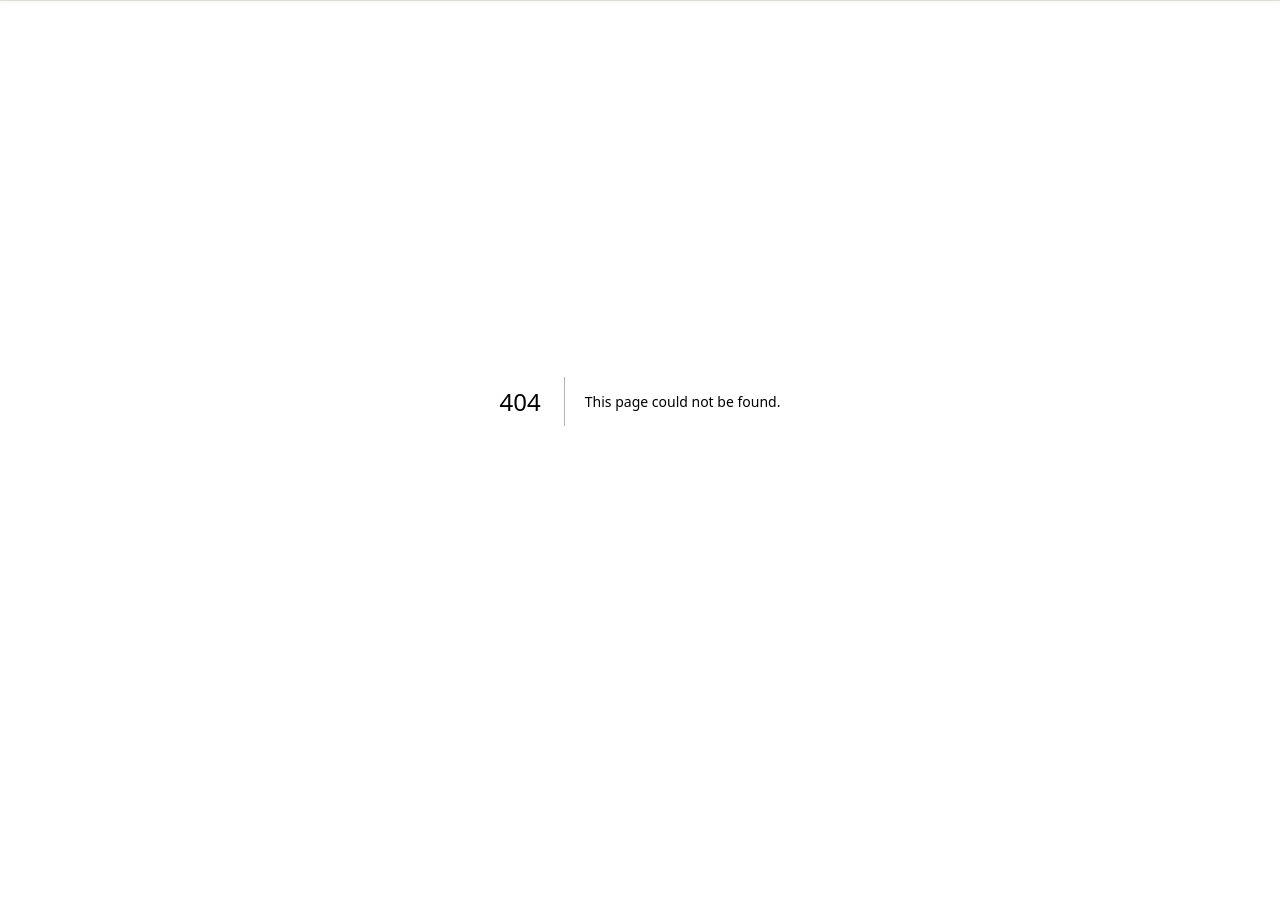
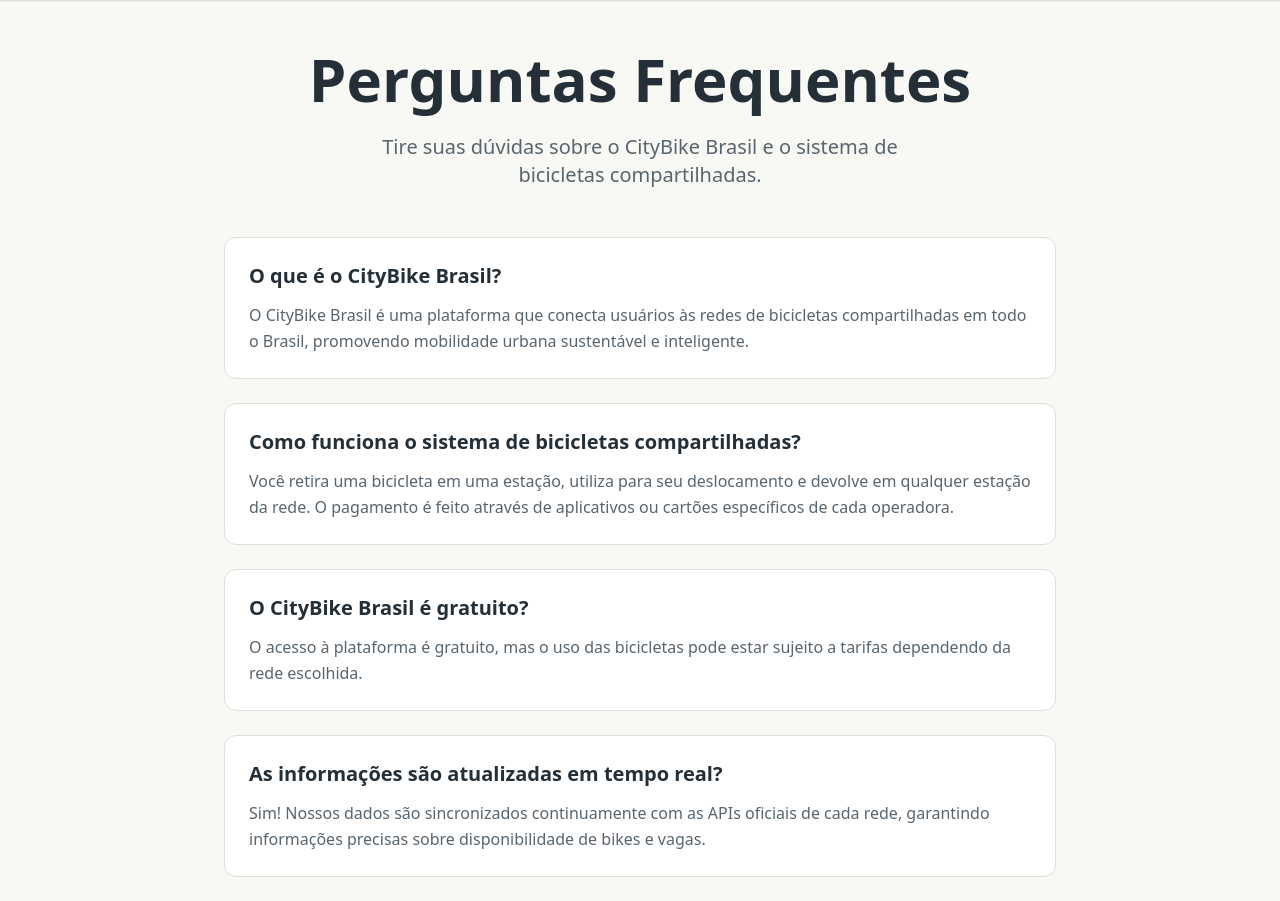
Before and after one commit to pauloelf/citybike-brasil, a Next.js app: page /faq in a window 1280 px wide. Before the commit this address had no page. Shown: the part 60-961 px from the top of the page. Before the commit the page ends 861 px from the top, so only its background shows below. Built offline with nearby package versions, Linux system fonts and the light colour scheme.

Commit message:
feat: added faq page

```diff
--- /dev/null
+++ b/src/app/faq/layout.tsx
@@ -0,0 +1,29 @@
+import type { Metadata } from "next"
+import { ScrollToTop } from "@/components/shared/scroll-to-top"
+
+export const metadata: Metadata = {
+  title:
+    "FAQ | Dúvidas Frequentes sobre Bicicletas Compartilhadas – CityBike Brasil",
+  description:
+    "Encontre respostas para as perguntas mais comuns sobre o uso de bicicletas compartilhadas no CityBike Brasil. Saiba como funcionam as estações, os dados em tempo real, as redes disponíveis, e muito mais. Tudo o que você precisa para pedalar com confiança e informação.",
+  keywords: [
+    "bicicleta",
+    "bike sharing",
+    "mobilidade urbana",
+    "brasil",
+    "sustentabilidade",
+  ],
+}
+
+export default function FaqLayout({
+  children,
+}: Readonly<{
+  children: React.ReactNode
+}>) {
+  return (
+    <>
+      <ScrollToTop />
+      {children}
+    </>
+  )
+}
--- /dev/null
+++ b/src/app/faq/page.tsx
@@ -0,0 +1,74 @@
+const faqs = [
+  {
+    id: 1,
+    question: "O que é o CityBike Brasil?",
+    answer:
+      "O CityBike Brasil é uma plataforma que conecta usuários às redes de bicicletas compartilhadas em todo o Brasil, promovendo mobilidade urbana sustentável e inteligente.",
+  },
+  {
+    id: 2,
+    question: "Como funciona o sistema de bicicletas compartilhadas?",
+    answer:
+      "Você retira uma bicicleta em uma estação, utiliza para seu deslocamento e devolve em qualquer estação da rede. O pagamento é feito através de aplicativos ou cartões específicos de cada operadora.",
+  },
+  {
+    id: 3,
+    question: "O CityBike Brasil é gratuito?",
+    answer:
+      "O acesso à plataforma é gratuito, mas o uso das bicicletas pode estar sujeito a tarifas dependendo da rede escolhida.",
+  },
+  {
+    id: 4,
+    question: "As informações são atualizadas em tempo real?",
+    answer:
+      "Sim! Nossos dados são sincronizados continuamente com as APIs oficiais de cada rede, garantindo informações precisas sobre disponibilidade de bikes e vagas.",
+  },
+  {
+    id: 5,
+    question: "Quais cidades brasileiras possuem bike sharing?",
+    answer:
+      "Atualmente temos dados de várias cidades como São Paulo, Rio de Janeiro, Santos, Recife, entre outras. A lista está sempre crescendo conforme novas redes são implementadas.",
+  },
+  {
+    id: 6,
+    question: "Como identificar se uma estação tem bikes disponíveis?",
+    answer:
+      "No mapa, estações verdes têm bikes disponíveis, vermelhas estão lotadas (sem vagas) e cinzas estão offline ou em manutenção.",
+  },
+  {
+    id: 7,
+    question: "Posso usar qualquer bike em qualquer cidade?",
+    answer:
+      "Não. Cada cidade possui sua própria rede e sistema de pagamento. É necessário se cadastrar especificamente na operadora de cada cidade.",
+  },
+]
+
+export default function FaqPage() {
+  return (
+    <main className="flex flex-col items-center mx-auto px-6 sm:px-8 py-12 max-w-4xl min-h-screen">
+      <div className="space-y-6 pb-12 text-center">
+        <h1 className="font-bold text-4xl md:text-6xl text-balance">
+          Perguntas Frequentes
+        </h1>
+        <p className="mx-auto max-w-2xl text-xl text-pretty">
+          Tire suas dúvidas sobre o CityBike Brasil e o sistema de bicicletas
+          compartilhadas.
+        </p>
+      </div>
+
+      <div className="gap-6 grid">
+        {faqs.map((faq) => (
+          <div
+            className="bg-card hover:shadow-lg p-6 border hover:border-primary/20 border-border rounded-xl transition-all duration-300"
+            key={faq.id}
+          >
+            <h3 className="mb-3 font-semibold text-xl text-balance">
+              {faq.question}
+            </h3>
+            <p className="text-pretty leading-relaxed">{faq.answer}</p>
+          </div>
+        ))}
+      </div>
+    </main>
+  )
+}
```
